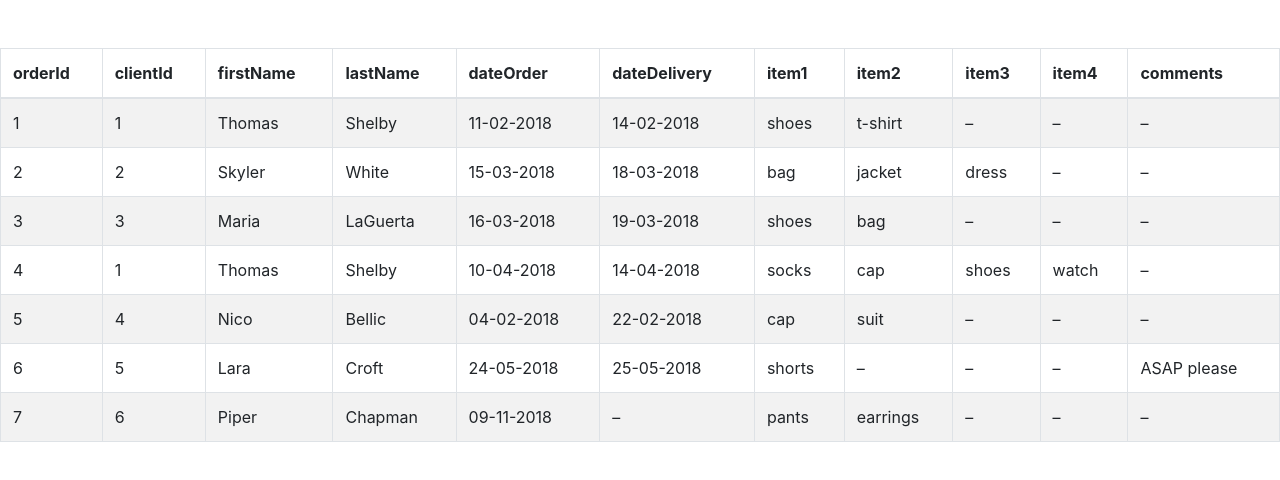
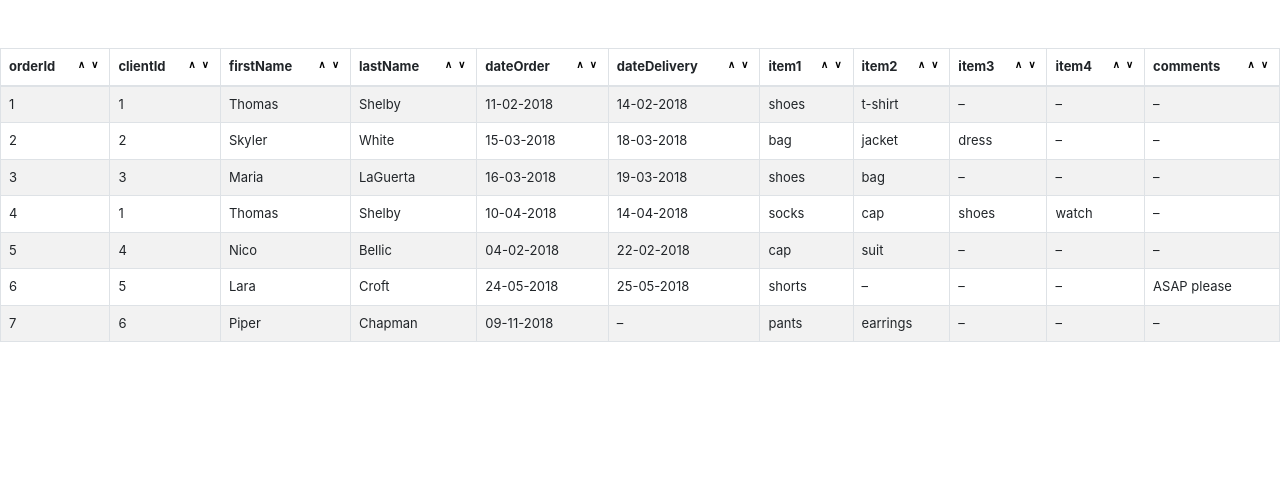
Before and after one commit to natalia-migas/dynamic-table, a plain HTML site: page index.html in a window 1280 px wide. Shown: the part 90-570 px from the top of the page. Drawn offline with nearby package versions, Linux system fonts and the light colour scheme.

Commit message:
add sort buttons

```diff
--- a/app.js
+++ b/app.js
@@ -114,8 +114,16 @@ data.forEach(obj => {
 
   keys.forEach(key => {
     const th = document.createElement('th');
+    const btnUp = document.createElement('button');
+    const btnDown = document.createElement('button');
     trHead.appendChild(th);
     th.innerHTML = key;
+    th.appendChild(btnDown);
+    btnDown.innerHTML = '&#8744;';
+    btnDown.setAttribute('class', 'btn-down');
+    th.appendChild(btnUp);
+    btnUp.innerHTML = '&#8743;';
+    btnUp.setAttribute('class', 'btn-up');
   });
 
   const tbody = document.createElement('tbody');
@@ -131,3 +139,18 @@ data.forEach(obj => {
     });
   });
 })();
+
+(function sort() {
+  const tr = document.querySelector('tr');
+  tr.addEventListener('click', sortByColumn);
+
+  function sortByColumn(e) {
+    const parentNodeText = e.target.parentElement.textContent;
+    const nodeText = parentNodeText.slice(0, parentNodeText.length - 2);
+    if (e.target.matches('.btn-up')) {
+      console.log(`sort Ascending by ${nodeText}`);
+    } else if (e.target.matches('.btn-down')) {
+      console.log(`sort Descending by ${nodeText}`);
+    }
+  }
+})();
--- a/style.css
+++ b/style.css
@@ -1,3 +1,7 @@
+body {
+  font-size: 13px;
+}
+
 h2 {
   margin: 0;
   padding: 50px 0;
@@ -8,3 +12,20 @@ h2 {
   max-width: 1500px;
   margin: 0 auto;
 }
+
+.table td,
+.table th {
+  padding: 8px;
+}
+
+th > button {
+  font-size: 10px;
+  background-color: transparent;
+  border: 0;
+  font-weight: bold;
+  padding: 0;
+  margin: 0 3px;
+  display: inline-block;
+  cursor: pointer;
+  float: right;
+}
```
